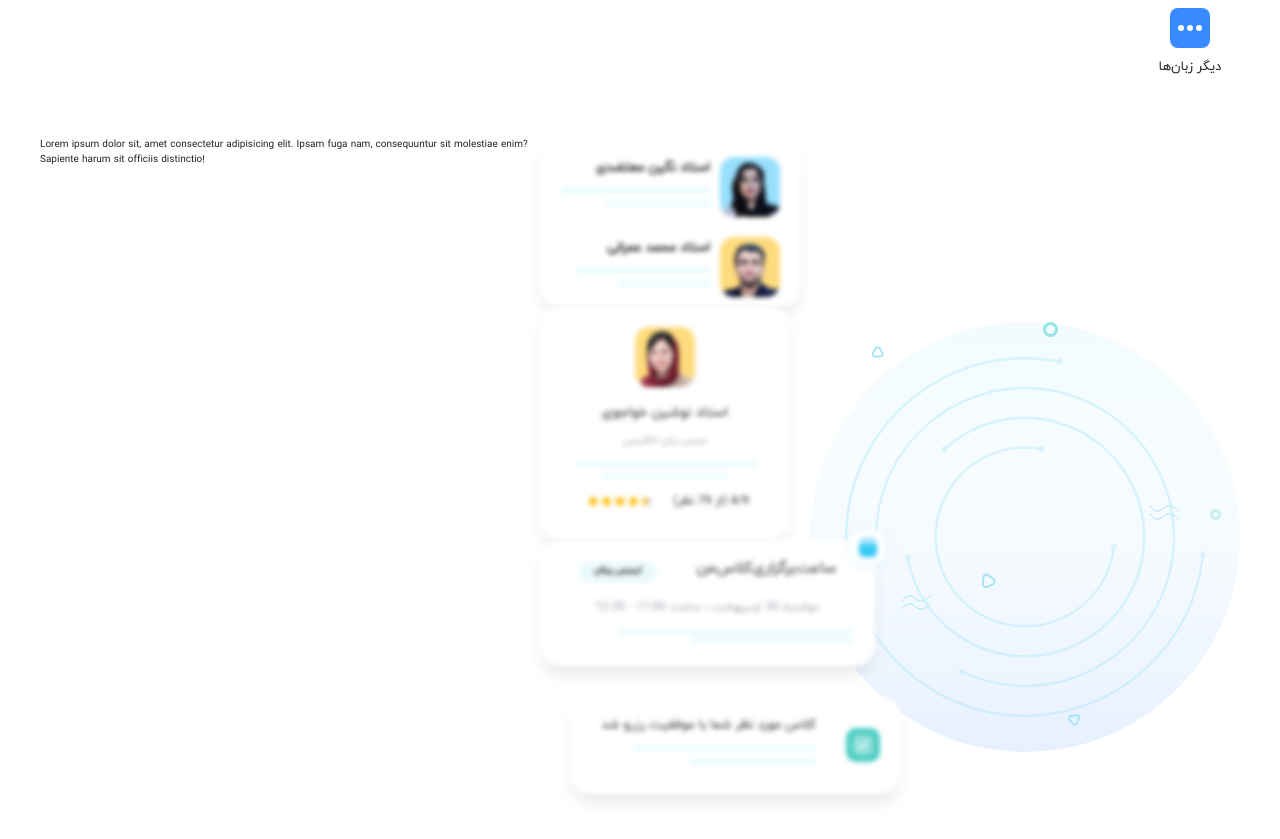
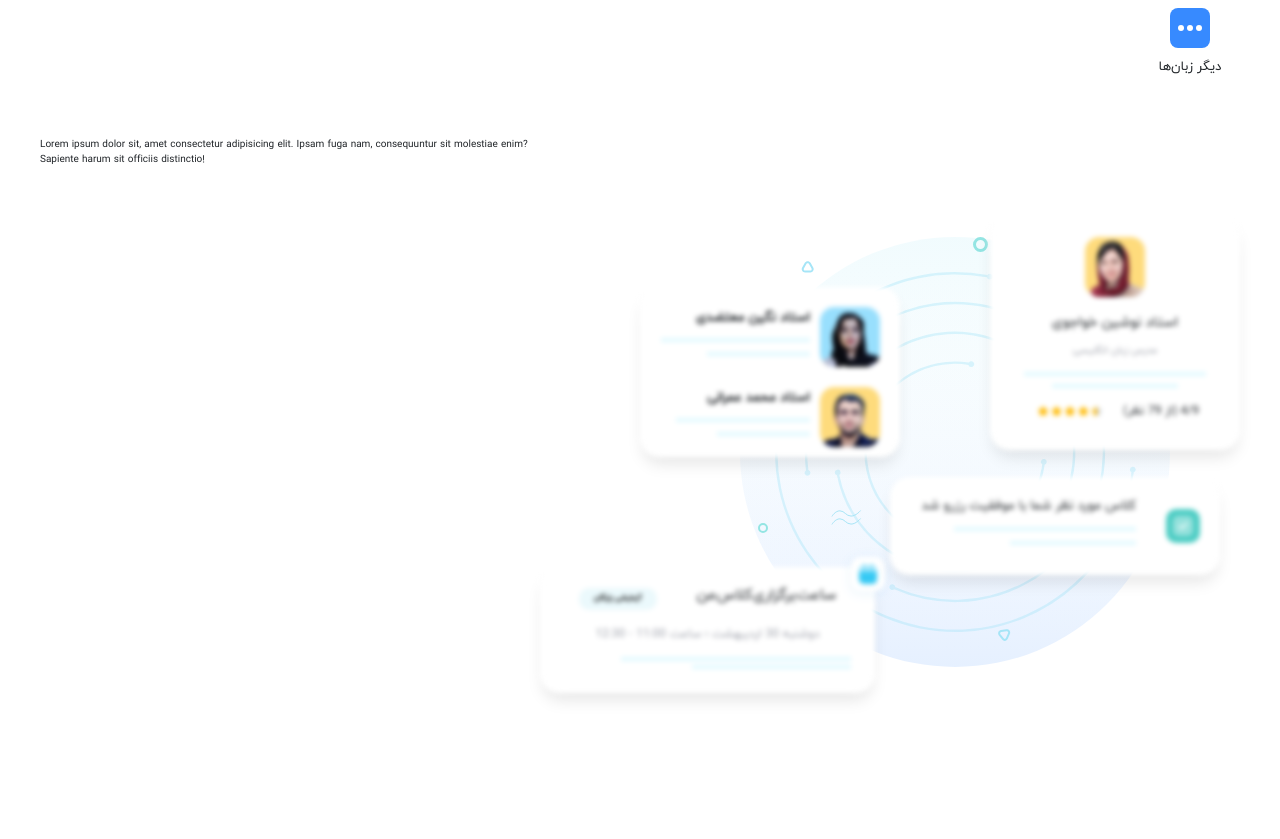
Before and after one commit to Afshar07/Oteacher-vue, a Vue app: page / in a window 1280 px wide. Shown: the part 840-1679 px from the top of the page. Built offline with nearby package versions, Linux system fonts and the light colour scheme; a web font is replaced by a local one.

Commit message:
Position elements with absolute positioning

```diff
--- a/src/components/LearningSteps.vue
+++ b/src/components/LearningSteps.vue
@@ -44,14 +44,32 @@ export default {
 }
 .right-section {
   height: 100vh;
-  background: url("../assets/orbit.svg") no-repeat center right;
+  background: url("../assets/orbit.svg") no-repeat 20rem 10rem;
+  position: relative;
 }
 .teacher-name {
+  position: absolute;
+  top: 15rem;
+  left: 10rem;
   width: 26rem;
   padding: 1rem 2rem 0 2rem;
   background-color: #fff;
   border-radius: 20px;
   box-shadow: 0px 10px 15px -3px rgba(0, 0, 0, 0.1);
+}
+.teacher-rated {
+  position: absolute;
+  top: 8rem;
+  right: 0;
+}
+.session-reservation {
+  position: absolute;
+  top: 31rem;
+  right: -1rem;
+}
+.session-calendar {
+  position: absolute;
+  top: 43rem;
 }
 
 .teacher-name,
```
